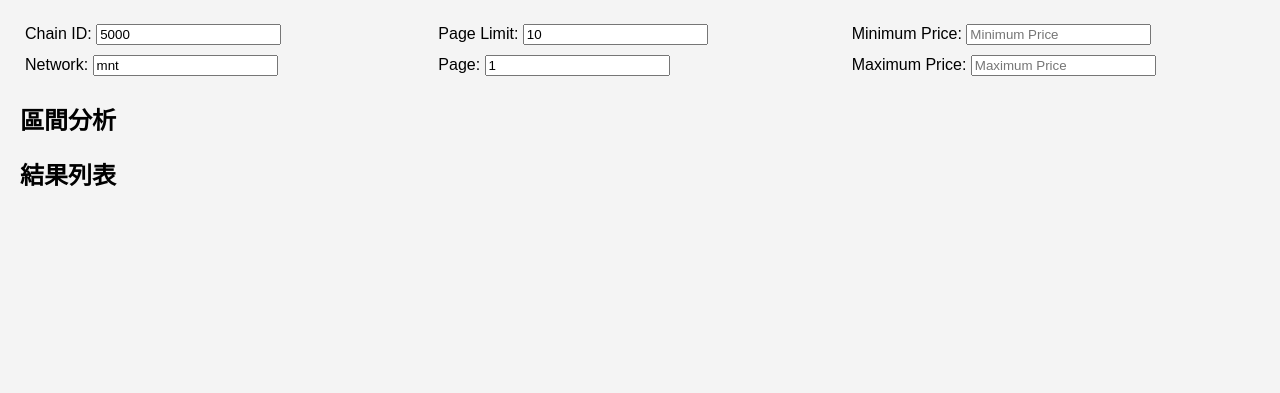
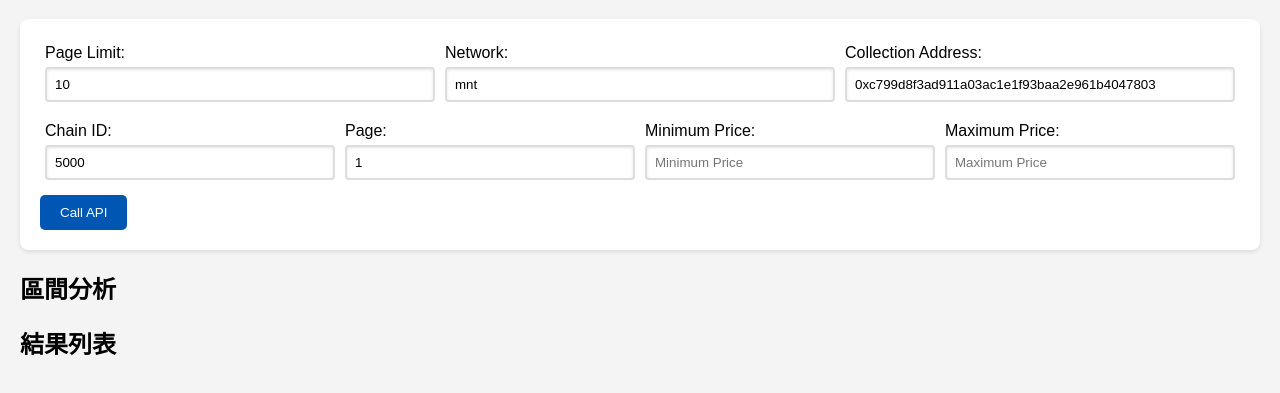
Before and after one commit to jambocoder159/orderViewer, a website: page public/index.html in a window 1280 px wide. Shown: the part 81-474 px from the top of the page. Drawn offline with Linux system fonts and the light colour scheme.

Commit message:
add button

```diff
--- a/public/index.html
+++ b/public/index.html
@@ -8,36 +8,41 @@
 </head>
 <body>
     <h1>Call API</h1>
+    <form id="apiForm">
         <div class="form-row">
             <div class="form-group">
-            <label for="chainId">Chain ID:</label>
-            <input type="number" id="chainId" placeholder="Chain ID" value="5000" required>
+                <label for="pageLimit">Page Limit:</label>
+                <input type="number" id="pageLimit" name="pageLimit" placeholder="Page Limit" value="10" required>
             </div>
             <div class="form-group">
-            <label for="pageLimit">Page Limit:</label>
-            <input type="number" id="pageLimit" placeholder="Page Limit" value="10" required>
+                <label for="network">Network:</label>
+                <input type="text" id="network" name="network" placeholder="Network" value="mnt" required>
             </div>
             <div class="form-group">
-            <label for="minPrice">Minimum Price:</label>
-            <input type="number" id="minPrice" placeholder="Minimum Price" step="0.01" required>
+                <label for="collection">Collection Address:</label>
+                <input type="text" id="collection" name="collection" placeholder="Collection" value="0xc799d8f3ad911a03ac1e1f93baa2e961b4047803" required>
             </div>
         </div>
         <div class="form-row">
             <div class="form-group">
-            <label for="network">Network:</label>
-            <input type="text" id="network" placeholder="Network" value="mnt" required>
+                <label for="chainId">Chain ID:</label>
+                <input type="number" id="chainId" name="chainId" placeholder="Chain ID" value="5000" required>
             </div>
             <div class="form-group">
                 <label for="page">Page:</label>
-            <input type="number" id="page" placeholder="Page" value="1" required>
+                <input type="number" id="page" name="page" placeholder="Page" value="1" required>
+            </div>
+            <div class="form-group">
+                <label for="minPrice">Minimum Price:</label>
+                <input type="number" id="minPrice" name="minPrice" placeholder="Minimum Price" step="0.01" required>
             </div>
             <div class="form-group">
                 <label for="maxPrice">Maximum Price:</label>
-            <input type="number" id="maxPrice" placeholder="Maximum Price" step="0.01" required>
+                <input type="number" id="maxPrice" name="maxPrice" placeholder="Maximum Price" step="0.01" required>
             </div>
         </div>
-        <!-- 确保这里留有足够的空间或添加更多的输入框/控件 -->
-
+        <button type="submit">Call API</button>
+    </form>
     <div id="analysisResult"><h2>區間分析</h2></div>
     <div id="apiResult"><h2>結果列表</h2><pre></pre></div>
     <div id="pagination"></div>
```
Also changed, not shown: 2 other files. Lines whose indentation alone changed are shown as unchanged.
